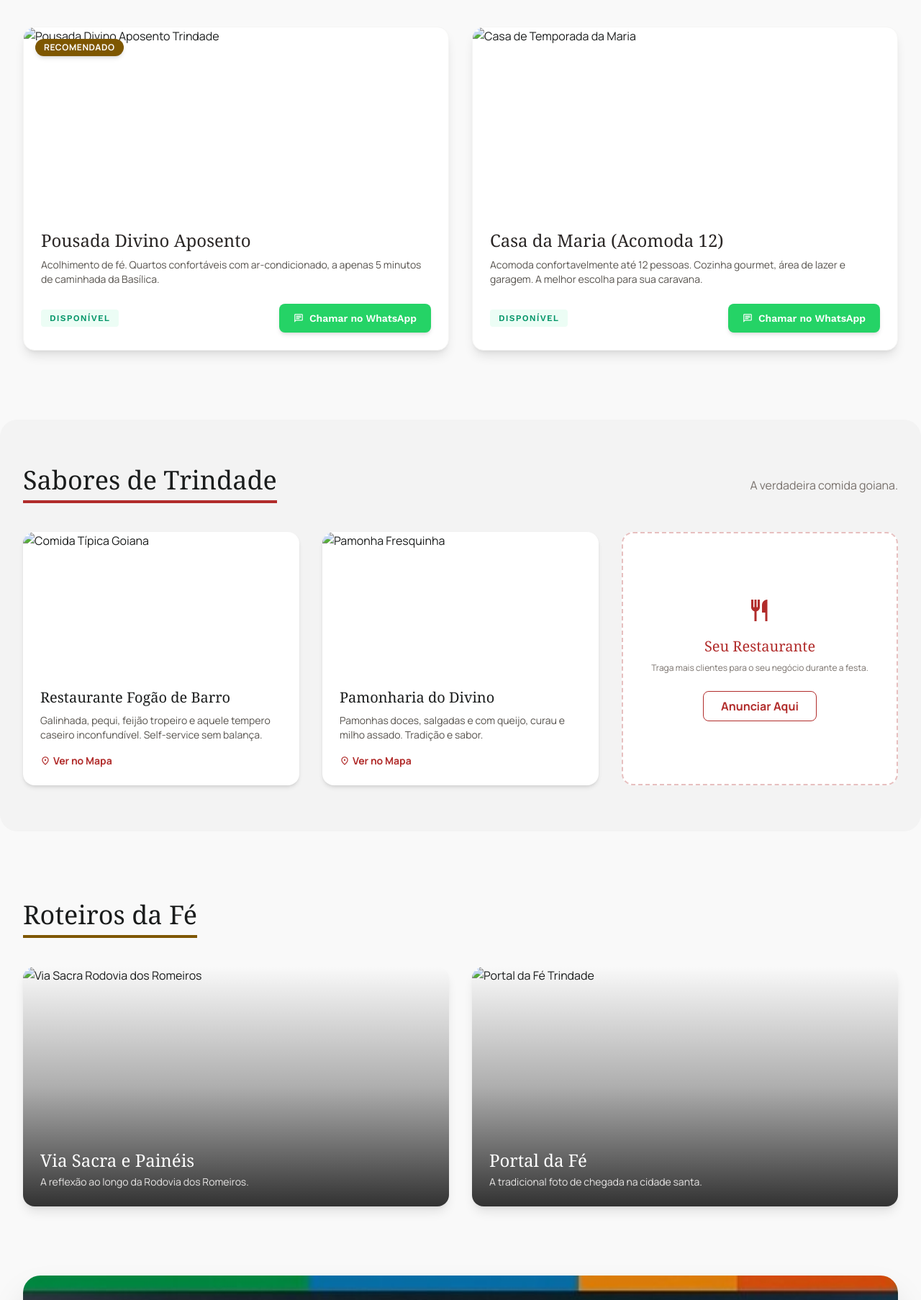
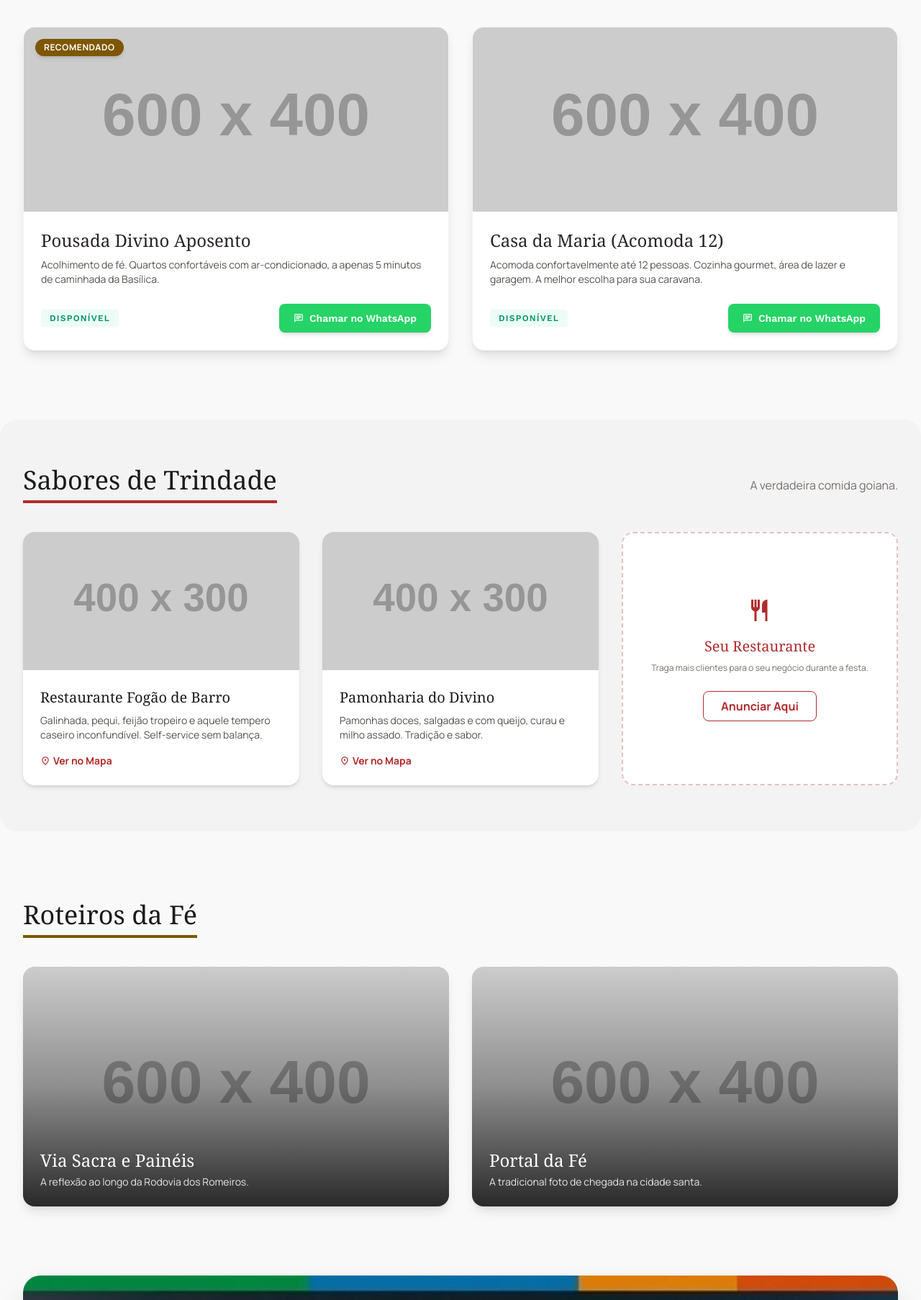
Before and after one commit to RicardoDominguesdeBrito/Portal-Trindade, a plain HTML site: page index.html in a window 1280 px wide. Shown: the part 694-2500 px from the top of the page at 72% size. Drawn offline with nearby package versions, Linux system fonts and the light colour scheme; placeholder pictures from the web are drawn by us.

Commit message:
Update index.html

```diff
--- a/index.html
+++ b/index.html
@@ -90,7 +90,7 @@
 </div>
 </div>
 <div class="relative group overflow-hidden rounded-[2rem] aspect-[4/3] shadow-2xl">
-<img alt="Basílica de Trindade Vista Aérea" class="w-full h-full object-cover group-hover:scale-105 transition-transform duration-700" src="imagens/basilicavista.jpg"/>
+<img alt="Basílica de Trindade Vista Aérea" class="w-full h-full object-cover group-hover:scale-105 transition-transform duration-700" src="./imagens/basilicavista.jpg" onerror="this.src='https://via.placeholder.com/800x600?text=Foto+Basílica+Vista+Aérea'"/>
 <div class="absolute inset-0 bg-gradient-to-t from-black/70 via-black/20 to-transparent"></div>
 <div class="absolute bottom-6 left-6 text-white">
 <p class="font-label text-xs uppercase tracking-widest opacity-90 font-bold">Capital da Fé</p>
@@ -109,7 +109,7 @@
 <div class="grid grid-cols-1 md:grid-cols-2 gap-8">
 <div class="bg-white rounded-2xl overflow-hidden shadow-lg border border-stone-100 group">
 <div class="relative h-64 overflow-hidden">
-<img class="w-full h-full object-cover group-hover:scale-105 transition-transform duration-500" src="imagens/alugueltemporada.jpg" alt="Pousada Divino Aposento Trindade"/>
+<img class="w-full h-full object-cover group-hover:scale-105 transition-transform duration-500" src="./imagens/alugueltemporada.jpg" alt="Pousada Divino Aposento Trindade" onerror="this.src='https://via.placeholder.com/600x400?text=Foto+Aluguel+Temporada'"/>
 <div class="absolute top-4 left-4 bg-primary text-white px-3 py-1 rounded-full text-xs font-bold uppercase tracking-wider shadow-md">Recomendado</div>
 </div>
 <div class="p-6">
@@ -126,7 +126,7 @@
 
 <div class="bg-white rounded-2xl overflow-hidden shadow-lg border border-stone-100 group">
     <div class="relative h-64 overflow-hidden">
-        <img class="w-full h-full object-cover group-hover:scale-105 transition-transform duration-500" src="imagens/institucional.jpg" alt="Casa de Temporada da Maria"/>
+        <img class="w-full h-full object-cover group-hover:scale-105 transition-transform duration-500" src="./imagens/institucional.jpg" alt="Casa de Temporada da Maria" onerror="this.src='https://via.placeholder.com/600x400?text=Foto+Institucional'"/>
     </div>
     <div class="p-6">
         <h3 class="font-headline text-2xl mb-2 text-stone-800">Casa da Maria (Acomoda 12)</h3>
@@ -151,7 +151,7 @@
 <div class="grid grid-cols-1 md:grid-cols-3 gap-8 max-w-7xl mx-auto">
 <div class="bg-white rounded-2xl overflow-hidden shadow-md group">
 <div class="h-48 overflow-hidden">
-<img class="w-full h-full object-cover group-hover:scale-105 transition-transform duration-500" src="imagens/comidatipica.jpg" alt="Comida Típica Goiana"/>
+<img class="w-full h-full object-cover group-hover:scale-105 transition-transform duration-500" src="./imagens/comidatipica.jpg" alt="Comida Típica Goiana" onerror="this.src='https://via.placeholder.com/400x300?text=Foto+Comida+Típica'"/>
 </div>
 <div class="p-6">
 <h3 class="font-headline text-xl mb-2">Restaurante Fogão de Barro</h3>
@@ -164,7 +164,7 @@
 
 <div class="bg-white rounded-2xl overflow-hidden shadow-md group">
 <div class="h-48 overflow-hidden">
-<img class="w-full h-full object-cover group-hover:scale-105 transition-transform duration-500" src="imagens/milhopamonha.jpg" alt="Pamonha Fresquinha"/>
+<img class="w-full h-full object-cover group-hover:scale-105 transition-transform duration-500" src="./imagens/milhopamonha.jpg" alt="Pamonha Fresquinha" onerror="this.src='https://via.placeholder.com/400x300?text=Foto+Milho+Pamonha'"/>
 </div>
 <div class="p-6">
 <h3 class="font-headline text-xl mb-2">Pamonharia do Divino</h3>
@@ -190,7 +190,7 @@
 <h2 class="font-headline text-4xl text-on-surface border-b-4 border-primary pb-2 mb-10 inline-block">Roteiros da Fé</h2>
 <div class="grid grid-cols-1 md:grid-cols-2 gap-8">
 <div class="relative overflow-hidden rounded-2xl aspect-[16/9] group shadow-lg">
-<img class="w-full h-full object-cover group-hover:scale-105 transition-transform duration-700" src="imagens/painelrodovia.jpg" alt="Via Sacra Rodovia dos Romeiros"/>
+<img class="w-full h-full object-cover group-hover:scale-105 transition-transform duration-700" src="./imagens/painelrodovia.jpg" alt="Via Sacra Rodovia dos Romeiros" onerror="this.src='https://via.placeholder.com/600x400?text=Foto+Painel+Rodovia'"/>
 <div class="absolute inset-0 bg-gradient-to-t from-black/80 via-black/30 to-transparent"></div>
 <div class="absolute bottom-6 left-6 right-6 text-white">
 <h3 class="font-headline text-2xl mb-1">Via Sacra e Painéis</h3>
@@ -198,7 +198,7 @@
 </div>
 </div>
 <div class="relative overflow-hidden rounded-2xl aspect-[16/9] group shadow-lg">
-<img class="w-full h-full object-cover group-hover:scale-105 transition-transform duration-700" src="imagens/portalentrada.jpg" alt="Portal da Fé Trindade"/>
+<img class="w-full h-full object-cover group-hover:scale-105 transition-transform duration-700" src="./imagens/portalentrada.jpg" alt="Portal da Fé Trindade" onerror="this.src='https://via.placeholder.com/600x400?text=Foto+Portal+Entrada'"/>
 <div class="absolute inset-0 bg-gradient-to-t from-black/80 via-black/30 to-transparent"></div>
 <div class="absolute bottom-6 left-6 right-6 text-white">
 <h3 class="font-headline text-2xl mb-1">Portal da Fé</h3>
@@ -210,7 +210,7 @@
 
 <section class="mb-20">
     <a href="https://wa.me/5564984294110" target="_blank" class="block w-full rounded-3xl overflow-hidden shadow-2xl hover:opacity-95 transition-opacity">
-        <img src="imagens/captacao2.png" alt="Anuncie no Portal Trindade" class="w-full h-auto object-cover"/>
+        <img src="./imagens/captacao2.png" alt="Anuncie no Portal Trindade" class="w-full h-auto object-cover" onerror="this.src='https://via.placeholder.com/1200x400?text=Foto+Banner+Captação'"/>
     </a>
 </section>
 
```
